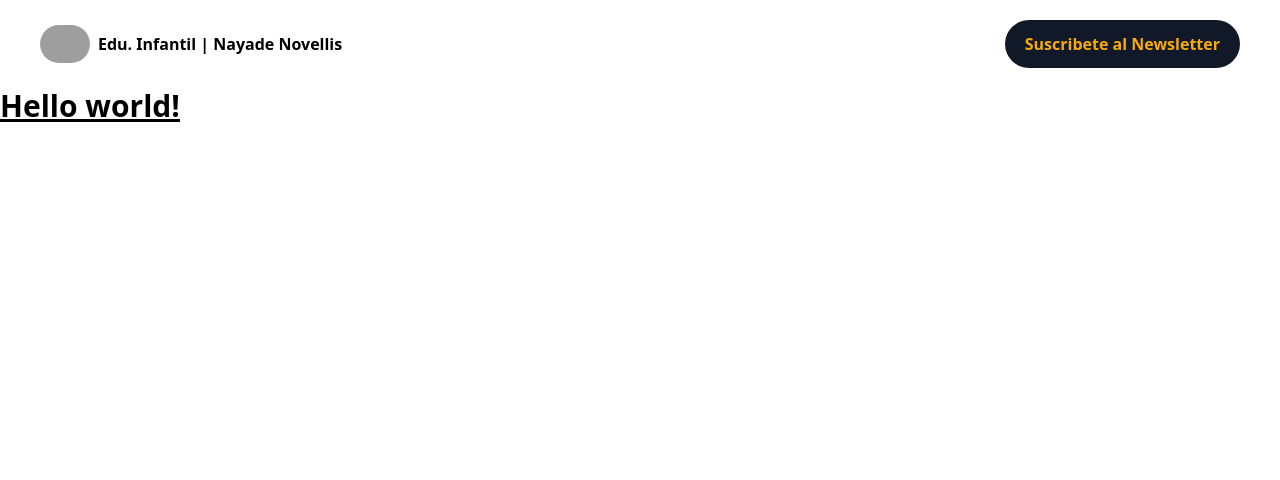
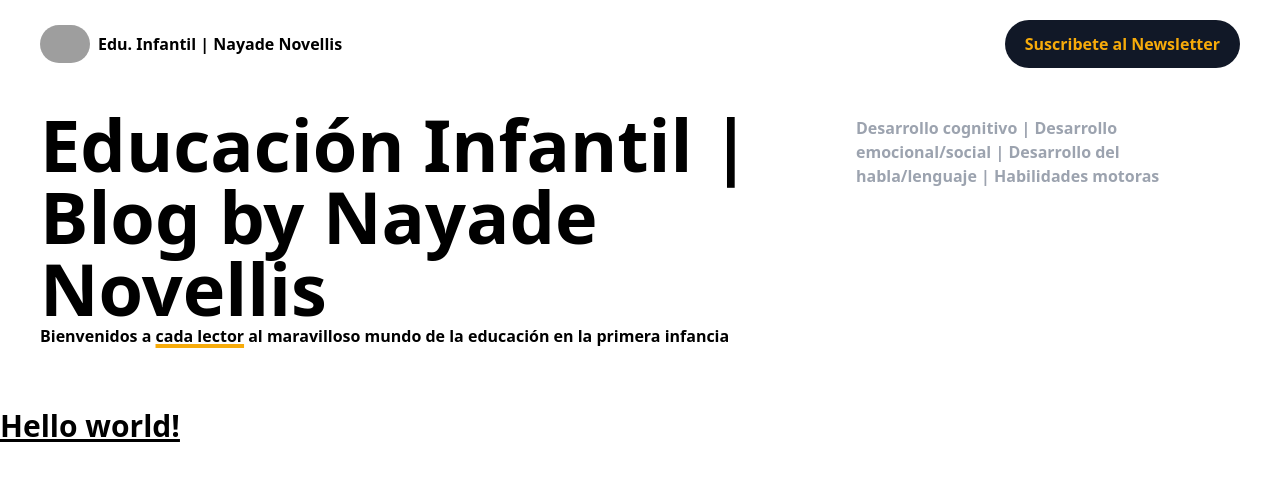
Before and after one commit to jtnovellis/nadade-blog, a Next.js app: page / in a window 1280 px wide. Shown: the top 480 px of the page. Built offline with nearby package versions, Linux system fonts and the light colour scheme; grey boxes are pictures that could not be loaded.

Commit message:
feat: add banner

```diff
--- a/app/(user)/layout.tsx
+++ b/app/(user)/layout.tsx
@@ -1,5 +1,6 @@
 import Header from '@/components/Header';
 import '@/app/globals.css';
+import Banner from '@/components/Banner';
 
 export default function RootLayout({
   children,
@@ -11,6 +12,7 @@ export default function RootLayout({
       <head />
       <body>
         <Header />
+        <Banner />
         {children}
       </body>
     </html>
--- /dev/null
+++ b/components/Banner.tsx
@@ -0,0 +1,23 @@
+export default function Banner() {
+  return (
+    <div className='flex flex-col lg:flex-row lg:space-x-5 justify-between font-bold px-10 py-5 mb-10'>
+      <div>
+        <h1 className='text-7xl'>
+          {'Educación Infantil | Blog by Nayade Novellis'}
+        </h1>
+        <h2 className='mt-5 md:mt-0'>
+          {'Bienvenidos a '}
+          <span className='underline decoration-4 decoration-[#F7AB0A]'>
+            cada lector
+          </span>
+          {' al maravilloso mundo de la educación en la primera infancia'}
+        </h2>
+      </div>
+      <p className='mt-5 md:mt-2 text-gray-400 max-w-sm'>
+        {
+          'Desarrollo cognitivo | Desarrollo emocional/social | Desarrollo del habla/lenguaje | Habilidades motoras'
+        }
+      </p>
+    </div>
+  );
+}
--- /dev/null
+++ b/lib/sanity.client.ts
@@ -0,0 +1,4 @@
+import { createClient } from 'next-sanity';
+
+const projectId = process.env.NEXT_PUBLIC_SANITY_PROJECT_ID!;
+const dataset = process.env.NEXT_PUBLIC_SANITY_DATASET!;
```
